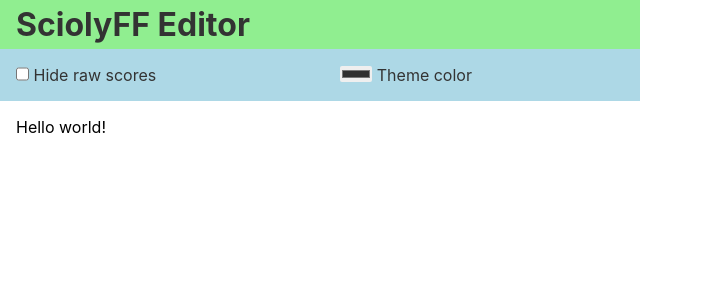
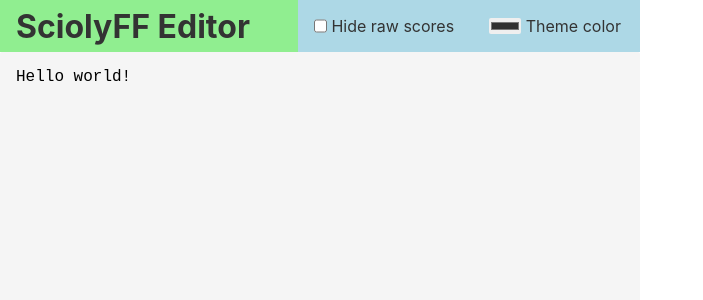
Before and after one commit to unosmium/kalahari, a Svelte app: page / in a window 1280 px wide. Shown: the top 300 px of the page, without its empty margins (0-703 px from the left). Built offline with nearby package versions, Linux system fonts and the light colour scheme.

Commit message:
Improve textarea and surrounding styles

```diff
--- a/src/App.svelte
+++ b/src/App.svelte
@@ -33,6 +33,7 @@
 
   div#editor {
     width: 50%;
+    max-width: 45em;
     display: flex;
     flex-direction: column;
   }
@@ -45,7 +46,7 @@
   }
 
   h1 {
-    margin: auto 16rem auto 1rem;
+    margin: auto 3rem auto 1rem;
     padding: 0.15em 0;
     white-space: nowrap;
   }
@@ -86,6 +87,9 @@
     border: none;
     resize: none;
     padding: 1em;
+    font-family: monospace;
+    font-size: 16px;
+    background-color: #f5f5f5;
   }
 
   iframe {
```
